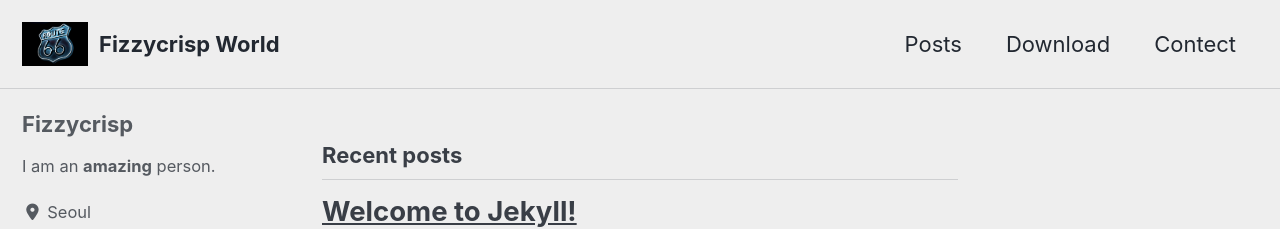
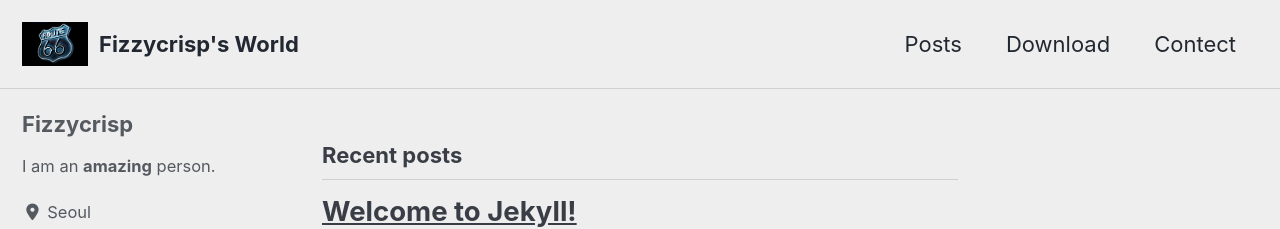
Before and after one commit to fizzycrisp/fizzycrisp.github.io, a Jekyll site: the page built from index.html, in a window 1280 px wide and 900 px high. Shown: the top 229 px of the window. Built offline with Jekyll 4.4.1, drawn with Linux system fonts in a browser that asks for light colours; cached includes are drawn as plain includes; nearby versions of some CDN libraries; the list of posts is cut into pages by our own code.

```diff
--- a/_config.yml
+++ b/_config.yml
@@ -16,7 +16,7 @@ minimal_mistakes_skin    : "air" # "air", "aqua", "contrast", "dark", "dirt", "n
 
 # Site Settings
 locale                   : "en-US"
-title                    : "Fizzycrisp World"
+title                    : "Fizzycrisp's World"
 title_separator          : "-"
 subtitle                 : # site tagline that appears below site title in masthead
 name                     : "Fizzycrisp"
```
